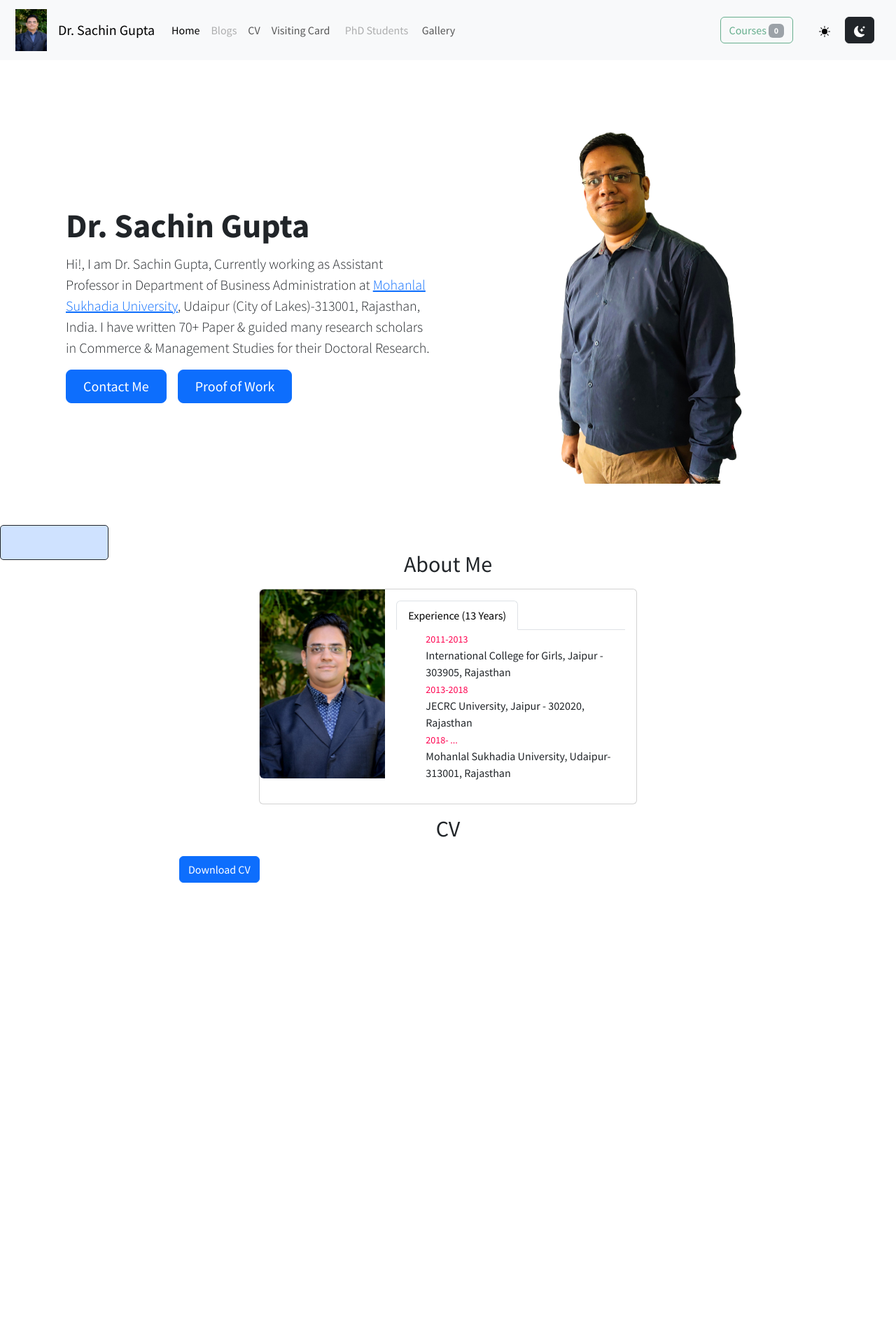
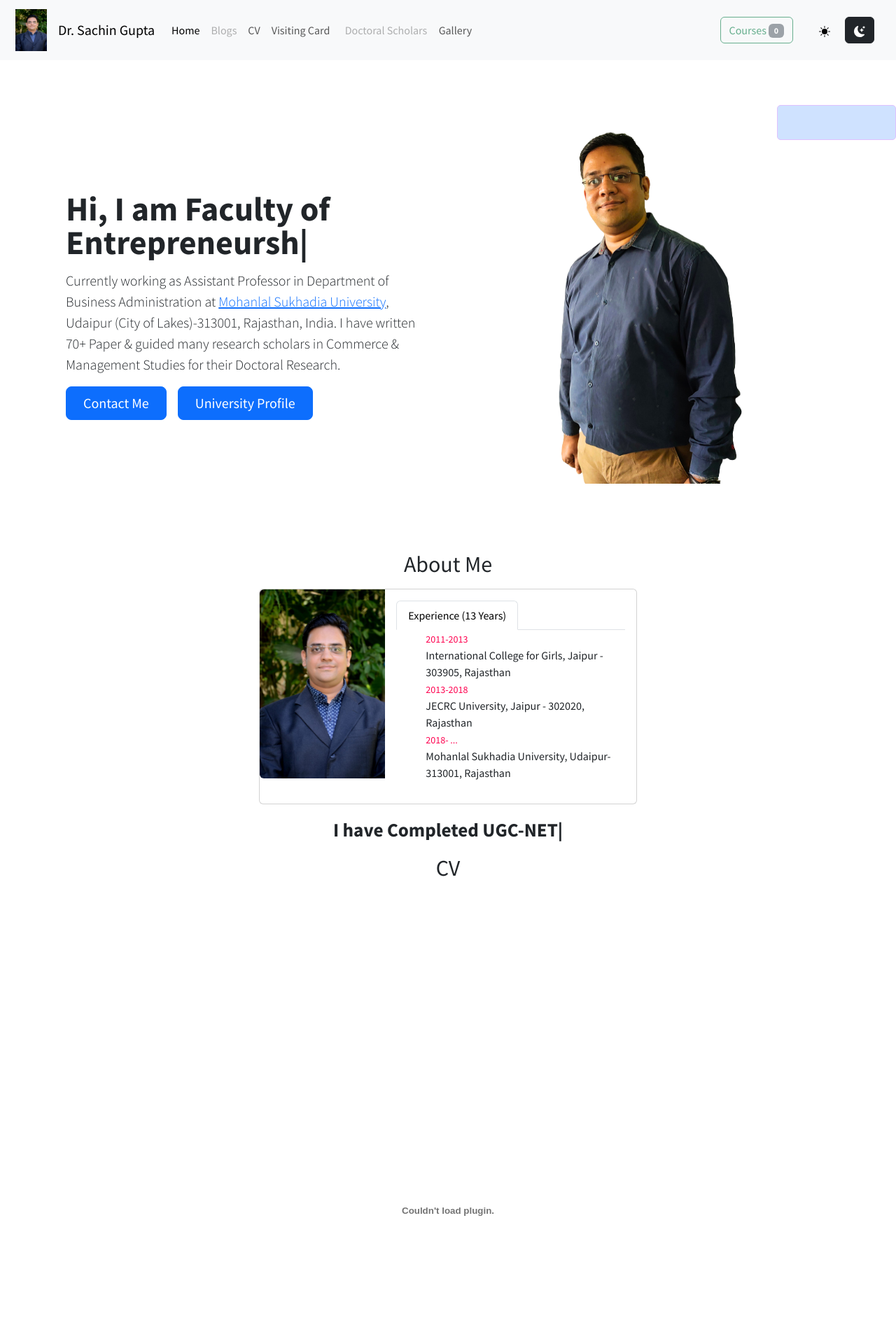
Before and after one commit to Neel-Gupta-Associates/dr_sachin_gupta, a PHP site: page / in a window 1280 px wide. Shown: the top 1920 px of the page at 70% size. Run offline with PHP 8.4, Linux system fonts and the light colour scheme; some libraries are stand-ins or nearby versions.

Commit message:
Made Some Big Changes

```diff
--- a/css/style.css
+++ b/css/style.css
@@ -151,7 +151,7 @@
   /* width: 30%; */
   font-size: 1.25rem;
   padding: 15px;
-  border: 1.5px solid#DEC1FF;
+  border: 1.5px solid var(--border);
   border-radius: 10px;
   box-shadow: rgba(255, 255, 255, 0.2) 0px 1px 1px 0px inset, rgba(50, 50, 93, 0.25) 0px 50px 100px -20px, rgba(0, 0, 0, 0.3) 0px 30px 60px -30px;
   cursor: pointer;
@@ -212,12 +212,12 @@
 /* Google Translate  */
 
 .g-trans {
-  width: 155px;
+  width: 170px;
   height: 50px;
-  border: 1px solid ;
+  border: 1px solid var(--border);
   border-radius: 5px;
   position: fixed;
-  bottom: 0;
-  left: 0;
+  top: 150px;
+  right: 0;
   background-color: var(--bs-primary-bg-subtle);
 }
--- a/css/variables.css
+++ b/css/variables.css
@@ -6,4 +6,5 @@
   --skyblue: skyblue;
   --purple: purple;
   --green: green;
+  --border: #DEC1FF;
 }
--- a/index.html
+++ b/index.html
@@ -22,13 +22,31 @@
     window.dataLayer = window.dataLayer || [];
     function gtag() { dataLayer.push(arguments); }
     gtag('js', new Date());
-
     gtag('config', 'G-9GXL07CJMJ');
   </script>
 
 
   <style>
+    .g-translate {
+      display: flex;
+      justify-content: center;
+    }
 
+    .qual {
+      font-size: 1.7rem;
+    }
+
+    .qualification {
+      /* border: 2px solid red; */
+      border-radius: 5px;
+
+    }
+
+    .autoTypeSec {
+      display: flex;
+      justify-content: center;
+      margin: auto;
+    }
   </style>
 </head>
 
@@ -57,7 +75,7 @@
               <a class="nav-link active" aria-current="page" href="#">Home</a>
             </li>
             <li class="nav-item">
-              <a target="_blank" class="nav-link disabled" href="blog/">Blogs</a>
+              <a target="_blank" class="nav-link disabled" href="/blog/">Blogs</a>
             </li>
             <li class="nav-item">
               <a class="nav-link" href="#pdf-cv">CV</a>
@@ -66,15 +84,15 @@
               <a target="_blank" class="nav-link" href="/assets/img/Dr.-Sachin-Gupta-Visiting-Card.jpg">Visiting
                 Card</a>
             </li>
-            <li class="nav-item visit" style="width: 110px;">
-              <a target="_blank" class="nav-link disabled" href="/phd-studs/">PhD Students</a>
+            <li class="nav-item" style="width: 134px;">
+              <a target="_blank" class="nav-link disabled" href="/phd-studs/">Doctoral Scholars</a>
             </li>
             <li class="nav-item">
               <a class="nav-link" href="/gallery/">Gallery</a>
             </li>
           </ul>
           <form class="container-fluid justify-content-end d-flex">
-            <button class="btn btn-outline-success me-2 course disabled" onclick="location.href = 'courses/';"
+            <button class="btn btn-outline-success me-2 course disabled" onclick="location.href = '/courses/';"
               type="button">Courses <span class="badge text-bg-secondary">0</span></button>
           </form>
 
@@ -120,8 +138,8 @@
             width="280" height="500" loading="lazy">
         </div>
         <div class="col-lg-6 hero-txt">
-          <h1 class="display-5 fw-bold lh-1 mb-3">Dr. Sachin Gupta</h1>
-          <p class="lead">Hi!, I am Dr. Sachin Gupta, Currently working as Assistant Professor in Department of Business
+          <h1 class="display-5 fw-bold lh-1 mb-3">Hi, I am <span class="auto-type"></span></h1>
+          <p class="lead">Currently working as Assistant Professor in Department of Business
             Administration at <a href="https://www.mlsu.ac.in/" target="_blank">Mohanlal Sukhadia University</a>,
             Udaipur (City of Lakes)-313001, Rajasthan, India. I have written 70+ Paper & guided many research scholars
             in Commerce & Management Studies for their Doctoral Research.</p>
@@ -131,7 +149,7 @@
 
             <button class="btn btn-primary btn-lg px-4 me-md-2 contact-btn"><a
                 href="https://www.mlsu.ac.in/fac_profile.php?deptid=12&id=531" class="pow-btn bg-w-no-u"
-                target="_blank"> Proof of Work </a></button>
+                target="_blank">University Profile</a></button>
           </div>
         </div>
       </div>
@@ -168,16 +186,21 @@
     </div>
   </section>
 
+  <section class="d-flex qualification">
+    <div class="autoTypeSec">
+      <p class="qual-p"> <b class="qual text-center"> I have Completed <span class="auto-type-2"></span></b></p>
+    </div>
+  </section>
+
   <h2 class="text-center" id="pdf-cv" style="margin-bottom: 20px;">CV</h2>
-  <div class="pdf-cv d-flex" style="justify-content: center;">
+  <div class="pdf-cv " style="justify-content: center;">
 
-
-    <object data="./assets/pdf/CV.pdf" type="application/pdf" width="60%" height="800px">
+    <embed class="" src="/assets/pdf/CV-Dr-Sachin.pdf" type="" width="60%" height="900px"
+      style="display: block;margin: auto;">
+    <div class="download-btn mt-4 d-flex" style="display:block; justify-content: center;">
       <button class="btn btn-primary "><a href="/assets/pdf/CV-Dr-Sachin.pdf" download class="bg-w-no-u">Download
           CV</a></button>
-      <br>
-      <!-- <p>CV will be downloaded and saved in your Files App(in downloads)</p> -->
-    </object>
+    </div>
 
   </div>
 
@@ -255,4 +278,22 @@
 <script type="text/javascript"
   src="//translate.google.com/translate_a/element.js?cb=googleTranslateElementInit"></script>
 
+<script src="https://unpkg.com/typed.js@2.0.15/dist/typed.umd.js"></script>
+
+<script>
+  var typed = new Typed(".auto-type", {
+    strings: ["Dr. Sachin Gupta", "Faculty of Entrepreneurship", "Assistant Professor",],
+    typeSpeed: 70,
+    backSpeed: 50,
+    loop: true
+  });
+
+  var typed = new Typed(".auto-type-2", {
+    strings: [" M.Phill", " PhD", " M.Com", "MBA", "UGC-NET", "FDPM", "Post Graduate Certificate Programme in Finance-IIM-Indore", "Diploma in IFRS-University of Delhi"],
+    typeSpeed: 70,
+    backSpeed: 50,
+    loop: true
+  });
+</script>
+
 </html>
--- a/sitemap.xml
+++ b/sitemap.xml
@@ -1,5 +1,5 @@
 <?xml version="1.0" encoding="UTF-8"?>
-<urlset xmlns="http://www.sitemaps.org/schemas/sitemap/0.9" xmlns:xhtml="http://www.w3.org/1999/xhtml">
+<urlset xmlns="https://sitemaps.org/schemas/sitemap/0.9" xmlns:xhtml="https://w3.org/1999/xhtml">
 
   <url>
        <loc>https://dr-sachin-gupta.pages.dev/</loc>
```
